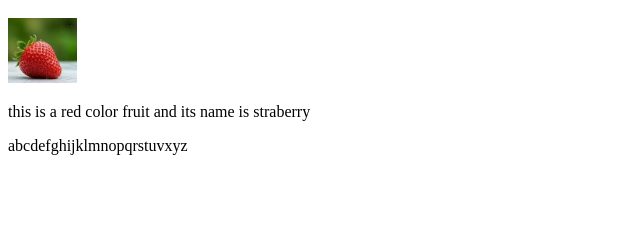
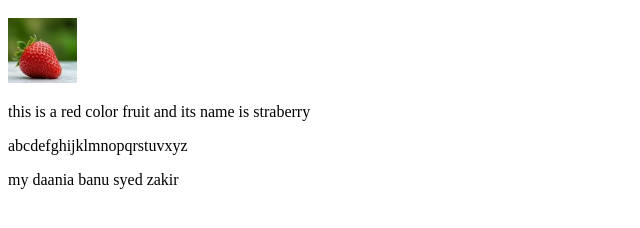
Before and after one commit to syedyunusahamed2006/website, a plain HTML site: page index.html in a window 1280 px wide. Shown: the part 120-348 px from the top of the page, without its empty margins (0-640 px from the left). Drawn offline with Linux system fonts and the light colour scheme.

Commit message:
added new parapraph

```diff
--- a/index.html
+++ b/index.html
@@ -11,5 +11,6 @@
         <img width="69px" src="redfruit.jpg" alt="">
         <p>this is a red color fruit and its name is straberry</p>
         <p>abcdefghijklmnopqrstuvxyz</p>
+        <p>my daania banu syed zakir</p>
 </body>
 </html>
```
